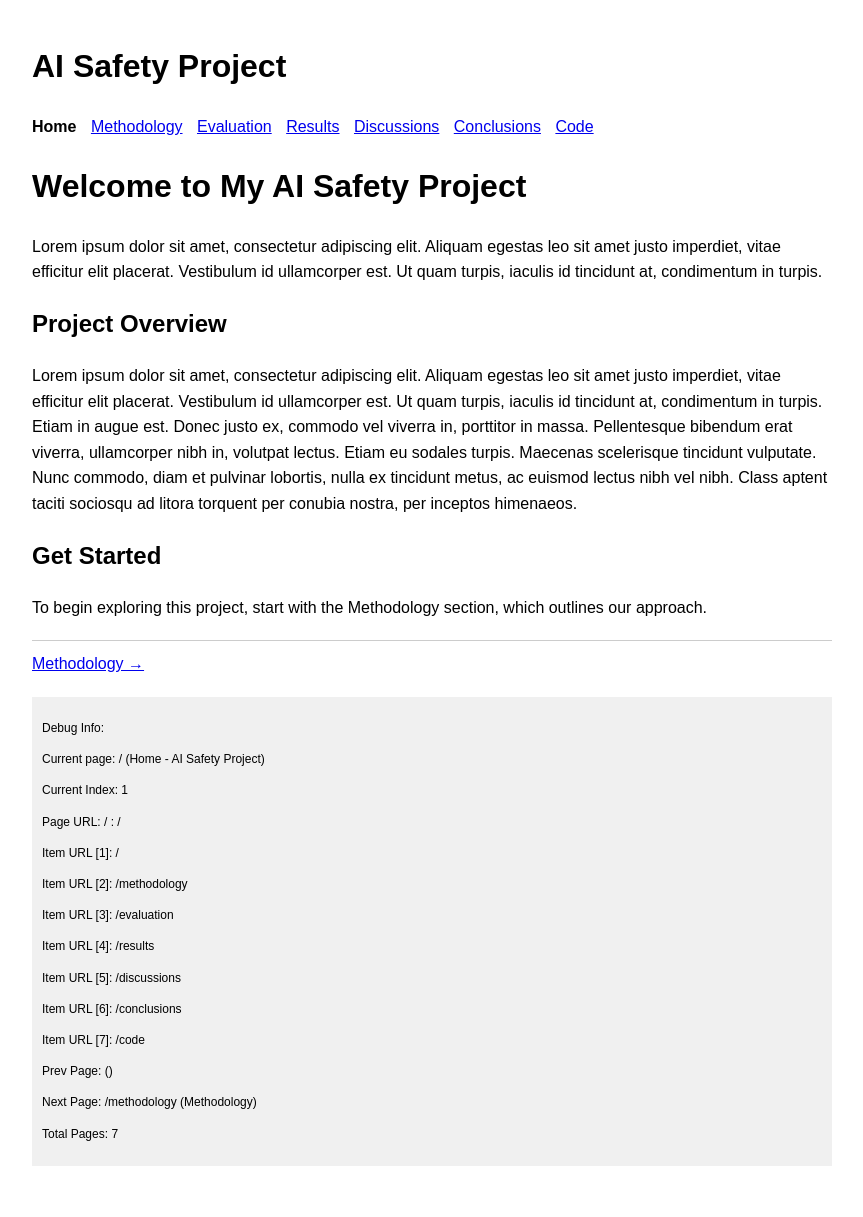
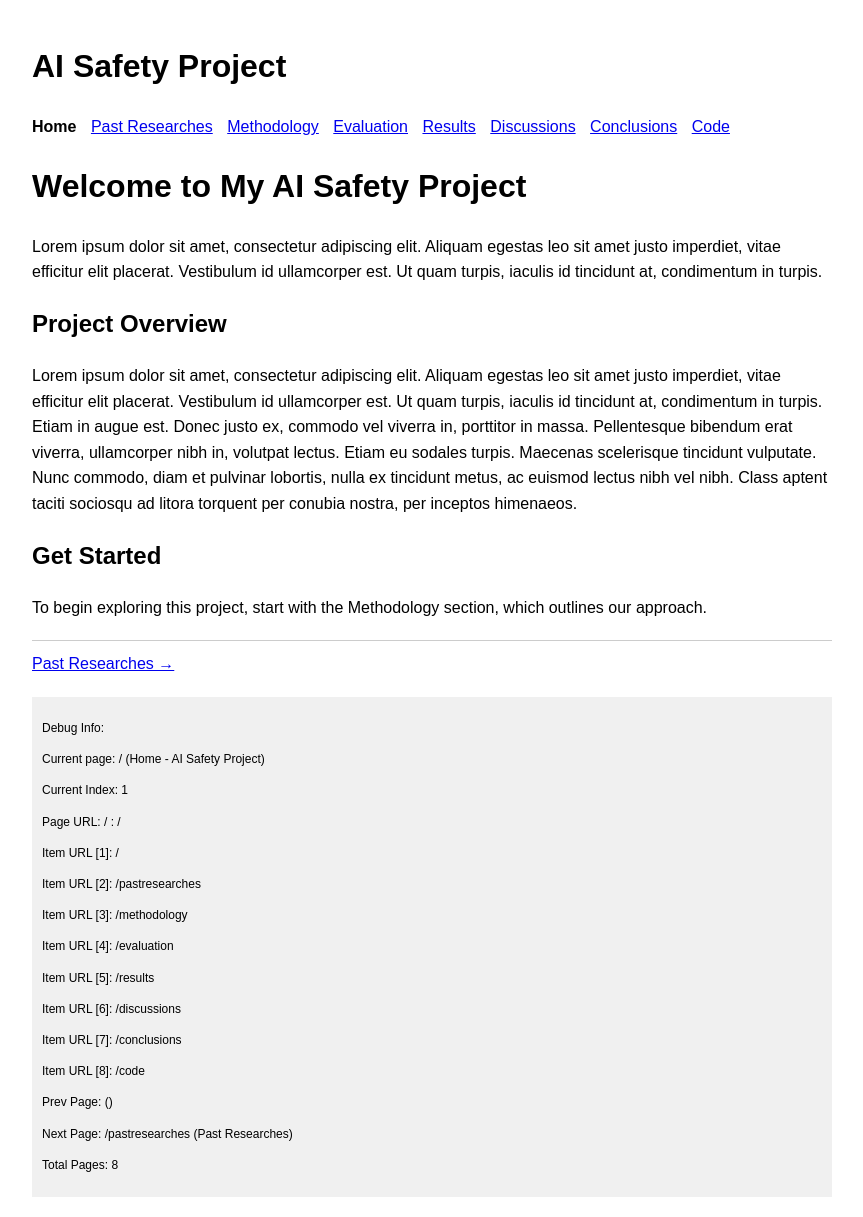
Before and after one commit to nidone/AI-Safety-Project, a Jekyll site: the page built from index.md, in a window 1280 px wide. Shown: the whole page, without its empty margins (208-1071 px from the left). Built offline with Jekyll 4.4.1, drawn with Linux system fonts in a browser that asks for light colours; before the commit the page ends 1186 px from its top, so only the background shows below that.

Commit message:
Update _config.yml

```diff
--- a/_config.yml
+++ b/_config.yml
@@ -6,24 +6,27 @@ navigation:
   - title: Home
     url: /
     order: 1
+  - title: Past Researches
+    url: /pastresearches
+    order: 2
   - title: Methodology
     url: /methodology
-    order: 2
+    order: 3
   - title: Evaluation
     url: /evaluation
-    order: 3
+    order: 4
   - title: Results
     url: /results
-    order: 4
+    order: 5
   - title: Discussions
     url: /discussions
-    order: 5
+    order: 6
   - title: Conclusions
     url: /conclusions
-    order: 6
+    order: 7
   - title: Code
     url: /code
-    order: 7
+    order: 8
 
 collections:
   pages:
```
